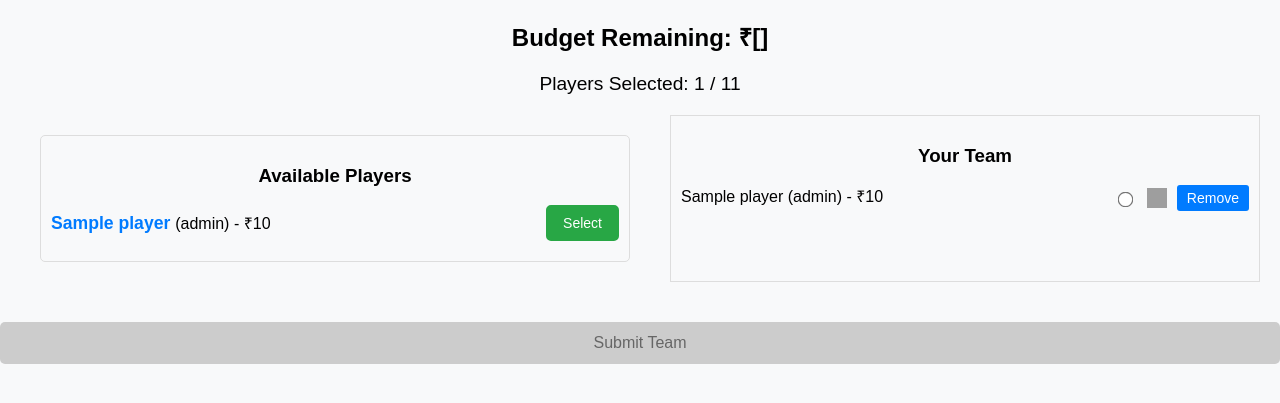
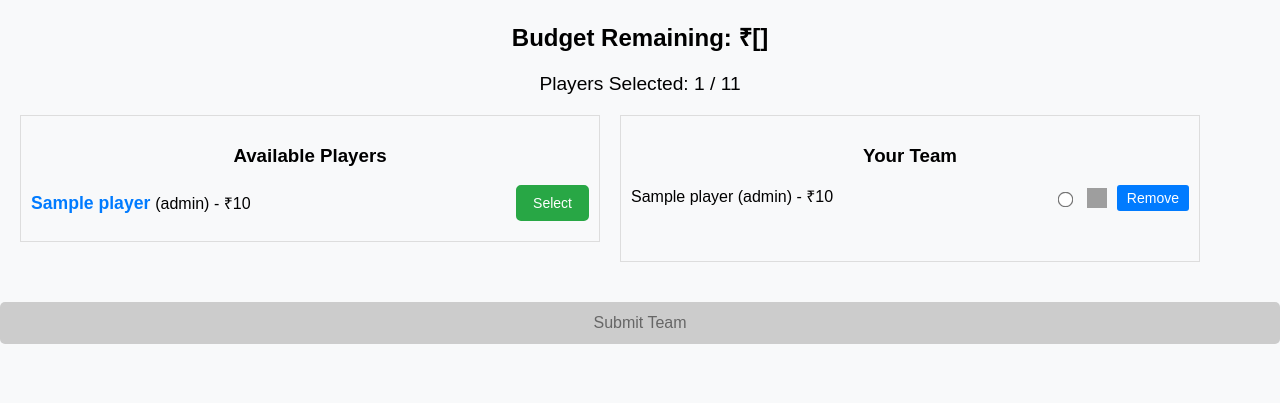
Before and after one commit to Thanseem007/FantasyCricket, a Flask app: template templates/index.html in a window 1280 px wide. Shown: the part 72-475 px from the top of the page. Run offline with Flask 3, Linux system fonts and the light colour scheme; a user stored in the database is signed in; the template is opened without the code that fills it: most values are stand-ins (such as "Sample title", 1, 10 or a date in 2020); grey boxes are pictures that could not be loaded.

Commit message:
Adjusted the style

```diff
--- a/static/style.css
+++ b/static/style.css
@@ -8,12 +8,6 @@
     margin: 20px 0;
   }
 
-  .player-list, .selected-team {
-    margin: 20px;
-    padding: 10px;
-    border: 1px solid #ccc;
-    border-radius: 5px;
-  }
 
   ul {
     list-style-type: none;
--- a/templates/index.html
+++ b/templates/index.html
@@ -218,7 +218,7 @@
     <div class="counter">
         Players Selected: <span id="players-selected">{{ team|length }}</span> / 11
     </div>
-    <div class="error-message" id="error-message"></div>
+
 
     <div class="players-container">
         <!-- Available Players Section -->
@@ -268,6 +268,8 @@
                 {% endfor %}
             </ul>
         </div>
+
+        <div class="error-message" id="error-message"></div>
     </div>
 
     <form action="{{ url_for('submit_team') }}" method="POST">
@@ -286,16 +288,15 @@
 
 
         function selectPlayer(playerId, playerPrice) {
-            if (budget < playerPrice) {
-                errorMessage.textContent = "Not enough budget to select this player.";
-                return;
-            }
-
             if (playersSelected >= 11) {
                 errorMessage.textContent = "You have already selected the maximum number of players.";
                 return;
             }
 
+            if (budget < playerPrice) {
+                errorMessage.textContent = "Not enough budget to select this player.";
+                return;
+            }
             // Show the loader
             loader.style.display = "block";
 
```
